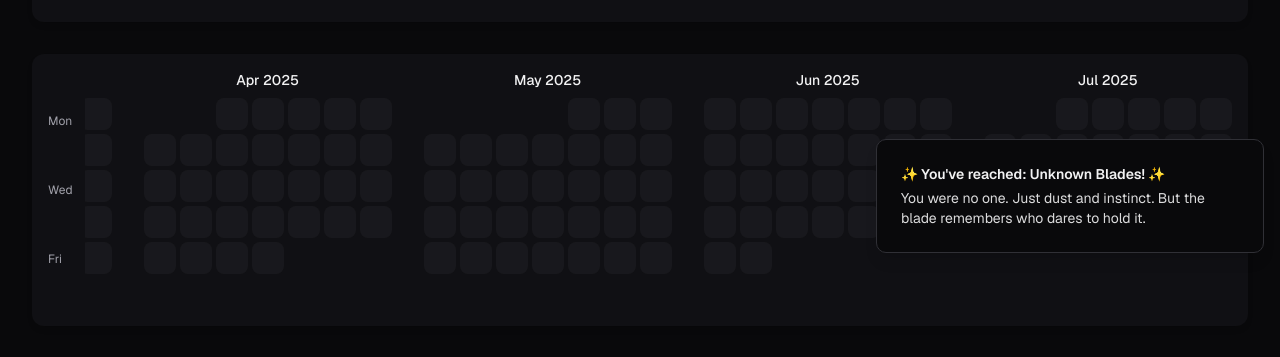
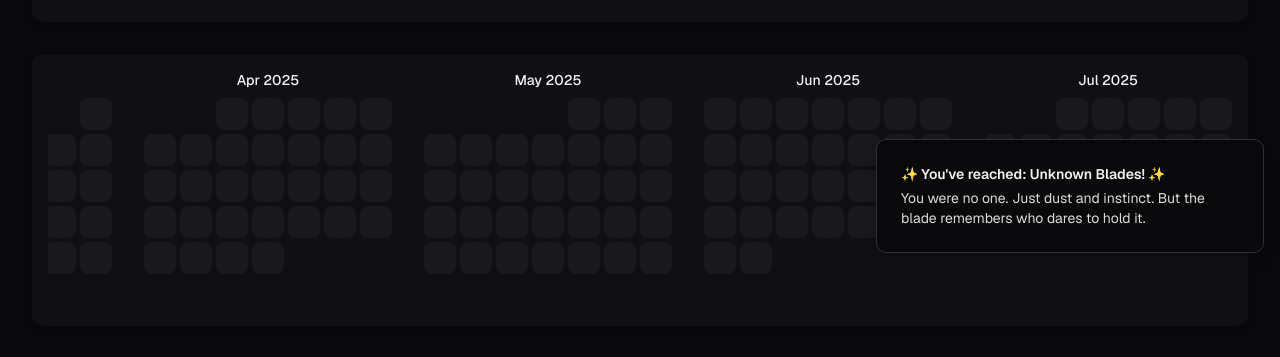
Before and after one commit to Abhi9818-max/SIGIL-clean, a Next.js app: page / in a window 1280 px wide. Shown: the part 531-888 px from the top of the page. Built offline with nearby package versions, Linux system fonts and the light colour scheme.

Commit message:
dont show that mon , wed and fri shit

```diff
--- a/src/components/records/ContributionGraph.tsx
+++ b/src/components/records/ContributionGraph.tsx
@@ -8,7 +8,6 @@ import { useUserRecords } from '@/components/providers/UserRecordsProvider';
 import { getMonthlyGraphData } from '@/lib/date-utils';
 import { ScrollArea, ScrollBar } from "@/components/ui/scroll-area";
 import { getMonth, parseISO, isFuture, format } from 'date-fns';
-import { DAY_LABELS, DAY_LABELS_VISIBLE_INDICES } from '@/lib/date-utils';
 
 interface ContributionGraphProps {
   onDayClick: (date: string) => void;
@@ -69,13 +68,6 @@ const ContributionGraph: React.FC<ContributionGraphProps> = ({
   return (
     <div className="p-4 rounded-lg shadow-md bg-card">
       <div className="flex gap-3">
-        <div className="flex flex-col justify-around text-xs text-muted-foreground">
-          {DAY_LABELS.map((label, i) => (
-            <div key={label} className={DAY_LABELS_VISIBLE_INDICES.includes(i) ? 'visible' : 'invisible'}>
-              {label}
-            </div>
-          ))}
-        </div>
         {displayMode === 'current_month' && firstMonthData ? (
           <div className="flex flex-col items-center flex-shrink-0">
             <div className="text-sm font-medium mb-2 text-center h-5 flex items-center">{firstMonthData.monthLabel}</div>
--- a/src/lib/date-utils.ts
+++ b/src/lib/date-utils.ts
@@ -171,7 +171,3 @@ export const getMonthlyGraphData = (
   }
   return monthlyData;
 };
-
-
-export const DAY_LABELS = ['Sun', 'Mon', 'Tue', 'Wed', 'Thu', 'Fri', 'Sat'];
-export const DAY_LABELS_VISIBLE_INDICES = [1, 3, 5];
```
